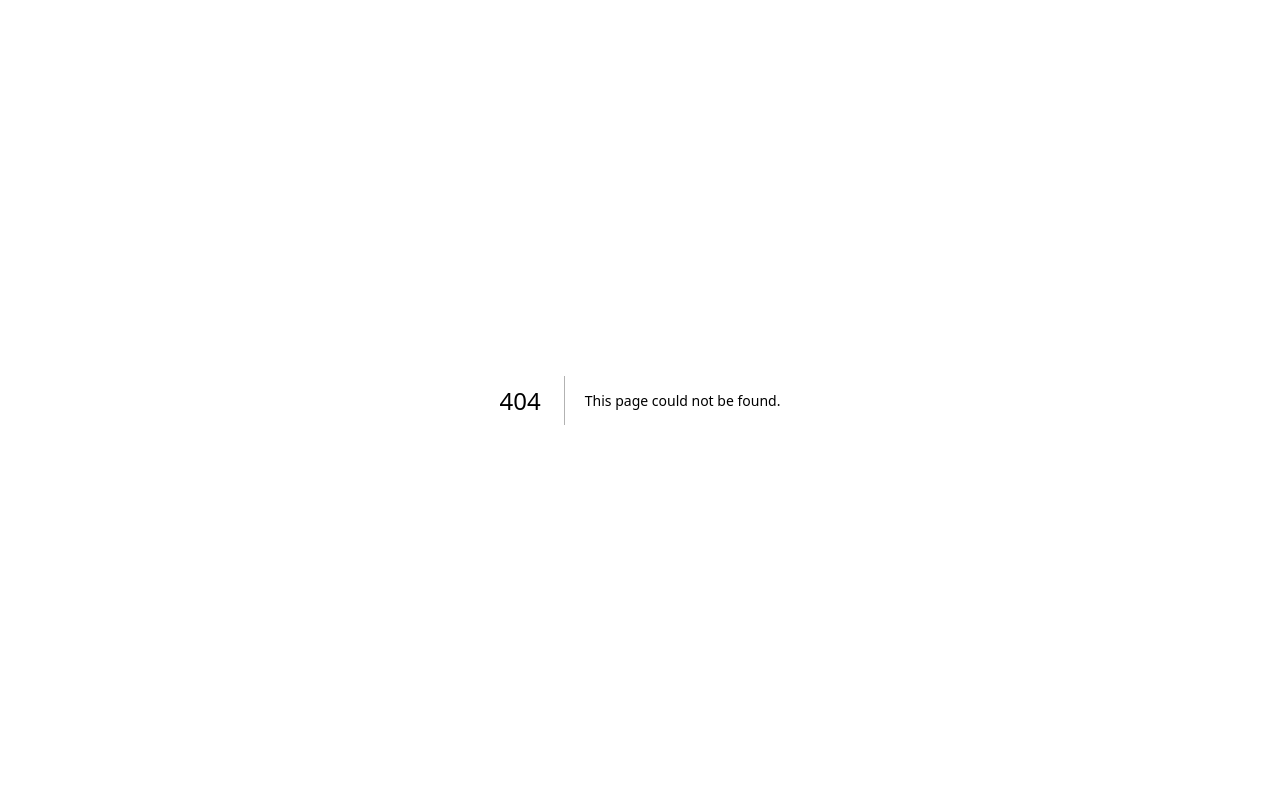
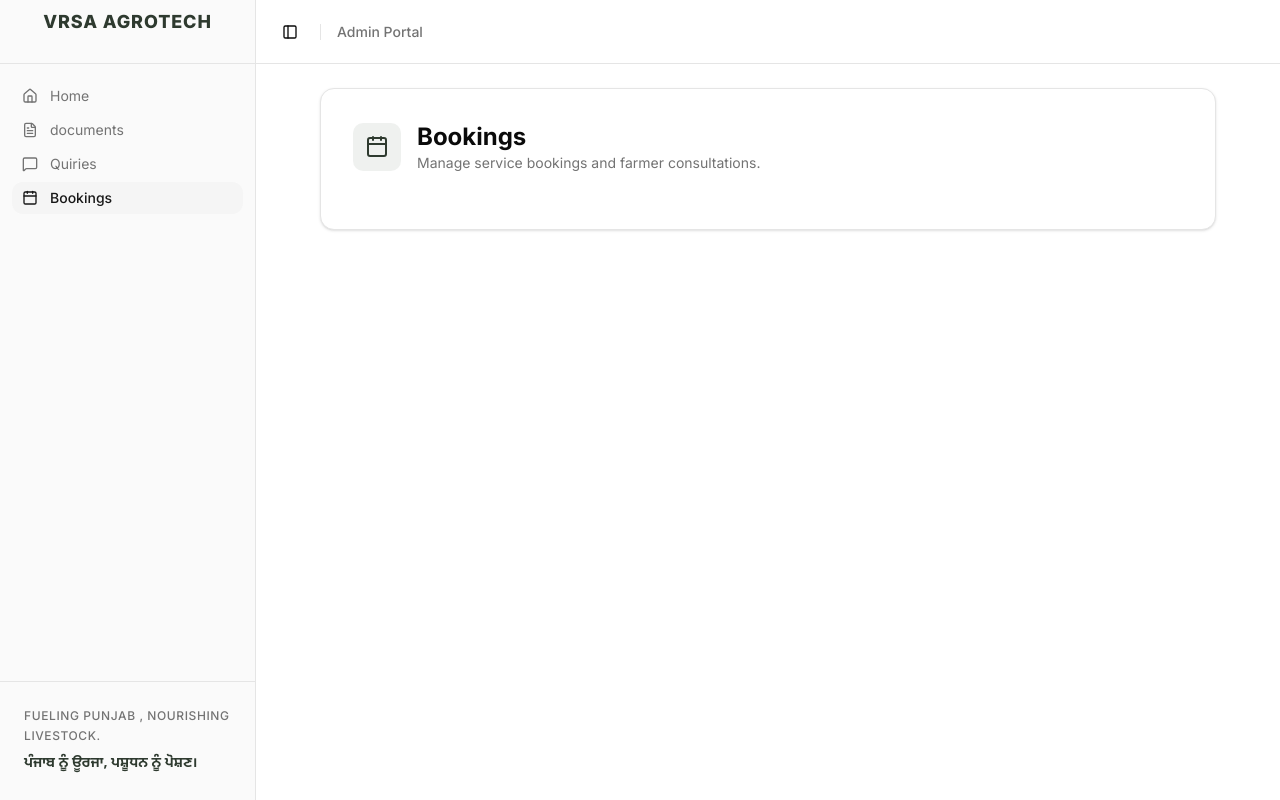
Before and after one commit to ronitrai27/customer_agent_punjabi, a Next.js app in the folder client/: page /home/bookings in a window 1280 px wide. Before the commit this address had no page. Built offline with nearby package versions, Linux system fonts and the light colour scheme.

Commit message:
admin side.

```diff
--- /dev/null
+++ b/client/src/app/(admin)/home/bookings/page.tsx
@@ -0,0 +1,20 @@
+import React from "react";
+import { Calendar } from "lucide-react";
+
+export default function BookingsPage() {
+  return (
+    <div className="max-w-4xl mx-auto space-y-6">
+      <div className="bg-white border border-border rounded-xl p-8 shadow-sm">
+        <div className="flex items-center gap-4 mb-6">
+          <div className="p-3 bg-[#5F7560]/10 text-[#2E3A2F] rounded-lg">
+            <Calendar className="h-6 w-6" />
+          </div>
+          <div>
+            <h1 className="text-2xl font-bold text-foreground">Bookings</h1>
+            <p className="text-sm text-muted-foreground">Manage service bookings and farmer consultations.</p>
+          </div>
+        </div>
+      </div>
+    </div>
+  );
+}
--- /dev/null
+++ b/client/src/app/(admin)/home/documents/page.tsx
@@ -0,0 +1,20 @@
+import React from "react";
+import { FileText } from "lucide-react";
+
+export default function DocumentsPage() {
+  return (
+    <div className="max-w-4xl mx-auto space-y-6">
+      <div className="bg-white border border-border rounded-xl p-8 shadow-sm">
+        <div className="flex items-center gap-4 mb-6">
+          <div className="p-3 bg-[#5F7560]/10 text-[#2E3A2F] rounded-lg">
+            <FileText className="h-6 w-6" />
+          </div>
+          <div>
+            <h1 className="text-2xl font-bold text-foreground">Documents</h1>
+            <p className="text-sm text-muted-foreground">Manage and upload documents for livestock analysis.</p>
+          </div>
+        </div>
+      </div>
+    </div>
+  );
+}
--- /dev/null
+++ b/client/src/app/(admin)/home/page.tsx
@@ -0,0 +1,6 @@
+import React from "react";
+import { ShieldCheck } from "lucide-react";
+
+export default function AdminPage() {
+  return <div className="max-w-4xl mx-auto space-y-6 bg-white"></div>;
+}
--- /dev/null
+++ b/client/src/app/(admin)/home/quiries/page.tsx
@@ -0,0 +1,20 @@
+import React from "react";
+import { MessageSquare } from "lucide-react";
+
+export default function QuiriesPage() {
+  return (
+    <div className="max-w-4xl mx-auto space-y-6">
+      <div className="bg-white border border-border rounded-xl p-8 shadow-sm">
+        <div className="flex items-center gap-4 mb-6">
+          <div className="p-3 bg-[#5F7560]/10 text-[#2E3A2F] rounded-lg">
+            <MessageSquare className="h-6 w-6" />
+          </div>
+          <div>
+            <h1 className="text-2xl font-bold text-foreground">Quiries</h1>
+            <p className="text-sm text-muted-foreground">Respond to customer inquiries and AI agent queries.</p>
+          </div>
+        </div>
+      </div>
+    </div>
+  );
+}
--- /dev/null
+++ b/client/src/app/(admin)/layout.tsx
@@ -0,0 +1,33 @@
+import {
+  SidebarProvider,
+  SidebarInset,
+  SidebarTrigger,
+} from "@/components/ui/sidebar";
+import { AdminSidebar } from "@/modules/admin/adminSidebar";
+
+export default function AdminLayout({
+  children,
+}: {
+  children: React.ReactNode;
+}) {
+  return (
+    <SidebarProvider>
+      <div className="flex min-h-screen w-full ">
+        <AdminSidebar />
+        <SidebarInset className="flex flex-col flex-1">
+          {/* Header area with trigger */}
+          <header className="flex h-16 items-center gap-4 border-b border-border bg-background px-6">
+            <SidebarTrigger className="-ml-1" />
+            <div className="h-4 w-px bg-border" />
+            <span className="text-sm font-medium text-muted-foreground">
+              Admin Portal
+            </span>
+          </header>
+
+          {/* Main scrollable content area */}
+          <main className="flex-1 p-6">{children}</main>
+        </SidebarInset>
+      </div>
+    </SidebarProvider>
+  );
+}
--- /dev/null
+++ b/client/src/modules/admin/adminSidebar.tsx
@@ -0,0 +1,91 @@
+"use client";
+
+import * as React from "react";
+import Link from "next/link";
+import { usePathname } from "next/navigation";
+import { Home, FileText, MessageSquare, Calendar } from "lucide-react";
+import { cn } from "@/lib/utils";
+import {
+  Sidebar,
+  SidebarContent,
+  SidebarFooter,
+  SidebarHeader,
+  SidebarMenu,
+  SidebarMenuButton,
+  SidebarMenuItem,
+} from "@/components/ui/sidebar";
+
+const navigationItems = [
+  {
+    title: "Home",
+    url: "/home",
+    icon: Home,
+  },
+  {
+    title: "documents",
+    url: "/home/documents",
+    icon: FileText,
+  },
+  {
+    title: "Quiries",
+    url: "/home/quiries",
+    icon: MessageSquare,
+  },
+  {
+    title: "Bookings",
+    url: "/home/bookings",
+    icon: Calendar,
+  },
+];
+
+export function AdminSidebar() {
+  const pathname = usePathname();
+
+  return (
+    <Sidebar className="border-r border-border">
+      <SidebarHeader className="flex h-16 items-center px-6 border-b border-border">
+        <Link href="/home" className="flex items-center gap-2 font-semibold">
+          <span className="text-lg tracking-wider font-extrabold text-[#2E3A2F]">
+            VRSA AGROTECH
+          </span>
+        </Link>
+      </SidebarHeader>
+
+      <SidebarContent className="px-3 py-4">
+        <SidebarMenu>
+          {navigationItems.map((item) => {
+            const isActive = pathname === item.url;
+            return (
+              <SidebarMenuItem key={item.title}>
+                <SidebarMenuButton
+                  asChild
+                  isActive={isActive}
+                  className={cn(
+                    "w-full flex items-center gap-3 px-3 py-2 rounded-md transition-colors",
+                    isActive
+                      ? "bg-[#5F7560]/10 text-[#2E3A2F] font-semibold"
+                      : "text-muted-foreground hover:bg-muted hover:text-foreground"
+                  )}
+                >
+                  <Link href={item.url} className="flex items-center gap-3 w-full">
+                    <item.icon className="h-4.5 w-4.5" />
+                    <span>{item.title}</span>
+                  </Link>
+                </SidebarMenuButton>
+              </SidebarMenuItem>
+            );
+          })}
+        </SidebarMenu>
+      </SidebarContent>
+
+      <SidebarFooter className="p-6 border-t border-border flex flex-col gap-2">
+        <div className="text-xs text-muted-foreground font-medium uppercase tracking-wider leading-relaxed">
+          fueling punjab , nourishing livestock.
+        </div>
+        <div className="font-gurmukhi text-sm text-[#2E3A2F] font-semibold leading-relaxed">
+          ਪੰਜਾਬ ਨੂੰ ਊਰਜਾ, ਪਸ਼ੂਧਨ ਨੂੰ ਪੋਸ਼ਣ।
+        </div>
+      </SidebarFooter>
+    </Sidebar>
+  );
+}
```
